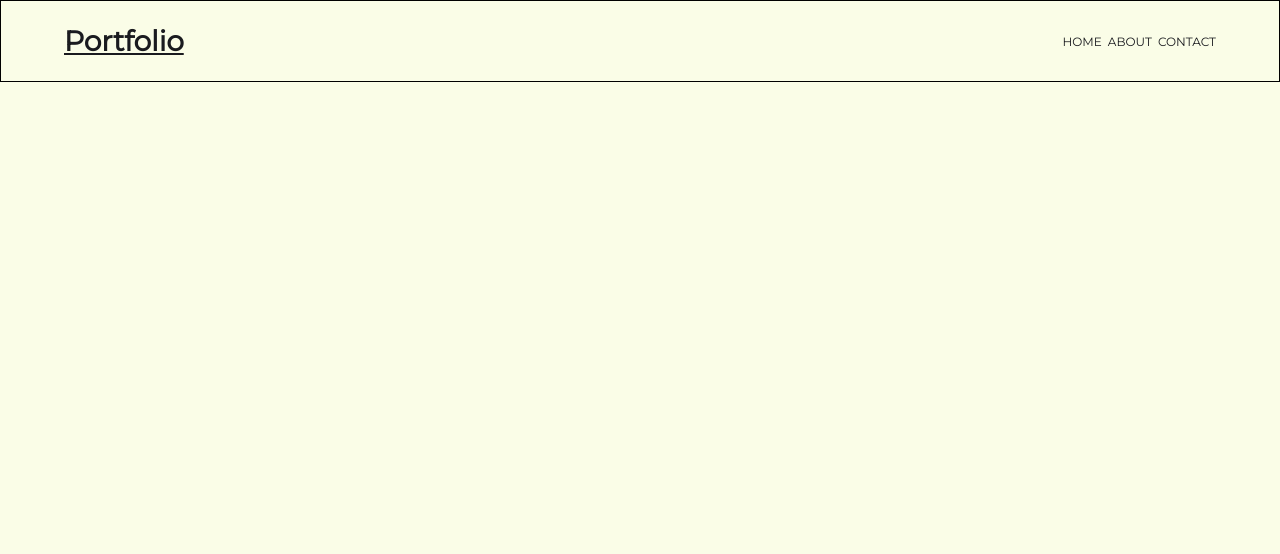
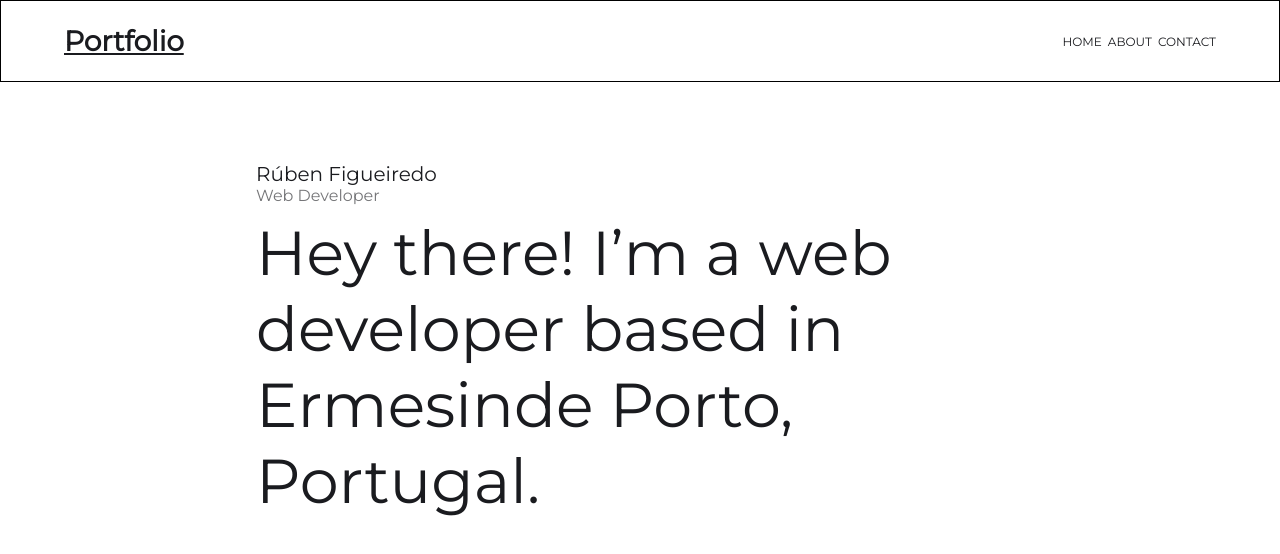
Before and after one commit to RubenFigueiredo98/porfolio, a plain HTML site: page index.html in a window 1280 px wide. Drawn offline with Linux system fonts and the light colour scheme.

Commit message:
1º section done

```diff
--- a/index.html
+++ b/index.html
@@ -24,6 +24,11 @@
         </nav>
     </header>
 
+    <section class="introduction">
+        <p id="name">Rúben Figueiredo</p>
+        <p id="job">Web Developer</p>
+        <h1 id="descrição">Hey there! I’m a web developer based in Ermesinde Porto, Portugal.</h1>
+    </section>
 
 
 
--- a/style.css
+++ b/style.css
@@ -7,7 +7,7 @@
 body {
     font-family:'Montserrat', sans-serif;
     color: #1a1b1f;
-    background-color: rgba(237, 250, 165, 0.26);
+    background-color: white
     font-size: 16px;
     text-decoration: none;
 
@@ -48,3 +48,30 @@ li {
     font-size: 12px;
 
 }
+
+/* First Section */
+
+.introduction {
+    width: 60vw;
+    margin: 0 auto;
+    height: auto;
+    display: flex;
+    justify-items: flex-start;
+    flex-direction: column;
+    margin-top: 10vh;
+}
+
+#descrição{
+    margin-top: 10px;
+    font-size: 62px;
+    font-weight: lighter;
+}
+#name {
+    font-weight: 34px;
+    font-size: 20px;
+}
+#job{
+    font-size: 16px;
+    font-weight: 28px;
+    opacity: 0.6;
+}
```
